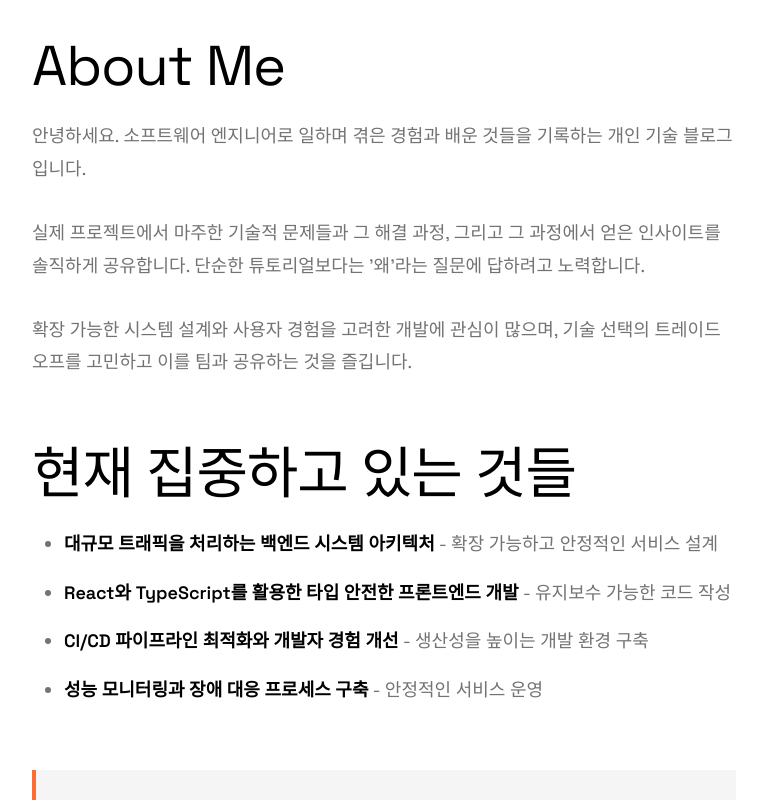
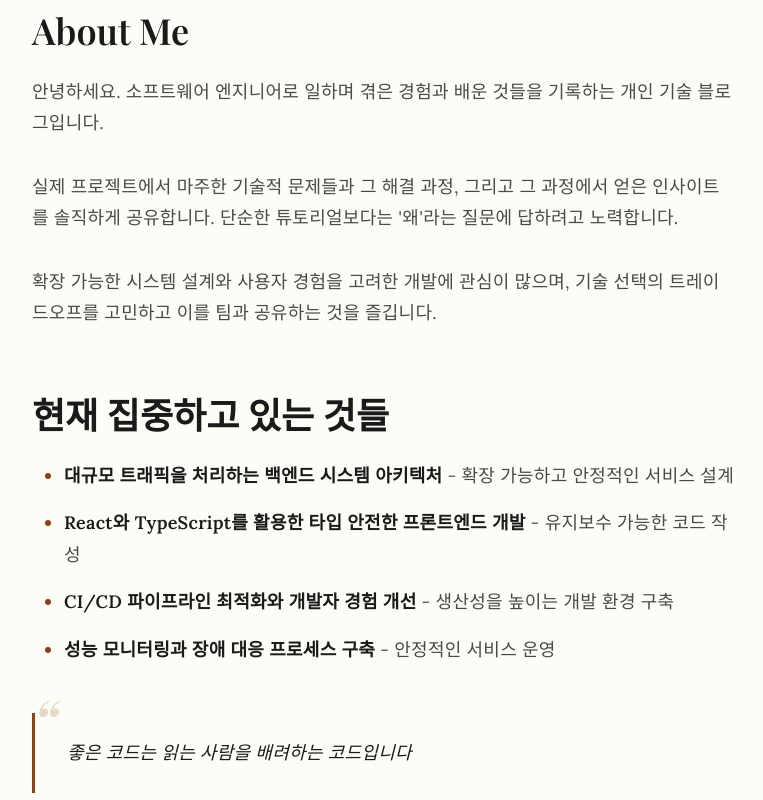
Before and after one commit to load28/blog, a Next.js app: page /about in a window 1280 px wide. Shown: the part 640-1440 px from the top of the page, without its empty margins (256-1019 px from the left). Built offline with nearby package versions, Linux system fonts and the light colour scheme.

Commit message:
fix: change font

```diff
--- a/app/globals.css
+++ b/app/globals.css
@@ -1,64 +1,89 @@
-@import url("https://fonts.googleapis.com/css2?family=Space+Grotesk:wght@400;500;600;700&family=Noto+Sans+KR:wght@400;500;600;700&display=swap");
+@import url("https://fonts.googleapis.com/css2?family=Playfair+Display:wght@400;600;700;800&family=Lora:ital,wght@0,400;0,500;0,600;1,400;1,600&family=Noto+Serif+KR:wght@400;500;600;700&display=swap");
 @import "tailwindcss";
 
 @theme inline {
-  --color-foreground: #000;
-  --color-background: #fff;
-  --color-accent: #ff6b35;
-  --color-muted: #737373;
-  --color-section: #f5f5f5;
+  --color-foreground: #1a1a1a;
+  --color-background: #fdfdf8;
+  --color-accent: #8b4513;
+  --color-accent-hover: #6d3710;
+  --color-accent-light: #c4a57b;
+  --color-muted: #4a4a4a;
+  --color-section: #f8f6f0;
+  --color-border: #d4c5b0;
+  --color-code-bg: #f5f3ed;
 
-  --font-sans: "Space Grotesk", "Noto Sans KR", ui-sans-serif, system-ui, sans-serif;
+  --font-display: "Playfair Display", "Noto Serif KR", Georgia, serif;
+  --font-body: "Lora", "Noto Serif KR", Georgia, serif;
+  --font-mono: "JetBrains Mono", Menlo, Monaco, monospace;
 }
 
 body {
   background-color: var(--color-background);
   color: var(--color-foreground);
   margin: 0;
-  font-family: Space Grotesk, Noto Sans KR, -apple-system, BlinkMacSystemFont, sans-serif;
+  font-family: var(--font-body);
+  font-size: 1.125rem;
+  line-height: 1.75;
+  letter-spacing: 0.015em;
 }
 
 h1, h2, h3, h4, h5, h6 {
-  font-family: Space Grotesk, Noto Sans KR, sans-serif;
+  font-family: var(--font-display);
+  color: inherit;
+  letter-spacing: 0;
+  font-weight: 600;
 }
 
 h1 {
-  font-size: 5rem;
-  font-weight: 400;
-  line-height: 1;
-  letter-spacing: -0.03em;
+  font-size: 3rem;
+  font-weight: 700;
+  line-height: 1.1;
 }
 
 h2 {
-  font-size: 3.5rem;
-  font-weight: 400;
-  line-height: 1.1;
-  letter-spacing: -0.02em;
+  font-size: 2.25rem;
+  font-weight: 600;
+  line-height: 1.2;
 }
 
 h3 {
-  font-size: 2.25rem;
-  font-weight: 400;
-  line-height: 1.2;
-  letter-spacing: -0.01em;
+  font-size: 1.688rem;
+  line-height: 1.25;
 }
 
 h4 {
-  font-size: 1.75rem;
-  font-weight: 400;
+  font-size: 1.266rem;
   line-height: 1.3;
+  letter-spacing: 0.01em;
 }
 
 h5 {
-  font-size: 1.25rem;
-  font-weight: 400;
-  line-height: 1.4;
+  font-size: 1rem;
+  line-height: 1.3;
+  letter-spacing: 0.01em;
+}
+
+h6 {
+  font-size: 0.875rem;
+  line-height: 1.3;
+  letter-spacing: 0.01em;
+  text-transform: uppercase;
 }
 
 p {
   font-size: 1.125rem;
-  line-height: 1.8;
+  line-height: 1.75;
   font-weight: 400;
+  margin-bottom: 1.5rem;
+}
+
+/* Responsive typography */
+@media (max-width: 768px) {
+  h1 { font-size: 2.25rem; }
+  h2 { font-size: 1.688rem; }
+  h3 { font-size: 1.266rem; }
+  h4 { font-size: 1.125rem; }
+  body, p { font-size: 1rem; }
 }
 
 /* Article content styles */
@@ -66,7 +91,8 @@ p {
   max-width: none;
   color: var(--color-muted);
   font-size: 1.125rem;
-  line-height: 1.8;
+  line-height: 1.75;
+  font-family: var(--font-body);
 }
 
 .prose h2,
@@ -75,50 +101,115 @@ p {
 .prose h5,
 .prose h6 {
   color: var(--color-foreground);
-  font-weight: 400;
+  font-family: var(--font-display);
+  font-weight: 600;
 }
 
+.prose h2 {
+  font-weight: 600;
+}
+
+/* Drop cap for first paragraph */
+.prose > p:first-of-type {
+  font-size: 1.25rem;
+  color: var(--color-foreground);
+  margin-bottom: 3rem;
+  line-height: 1.625;
+}
+
+.prose > p:first-of-type::first-letter {
+  float: left;
+  font-size: 3.5rem;
+  line-height: 0.85;
+  margin: 0.1em 0.15em 0 0;
+  font-weight: 700;
+  color: var(--color-accent);
+  font-family: var(--font-display);
+}
+
+/* Links */
 .prose a {
   color: var(--color-accent);
   text-decoration: none;
+  border-bottom: 1px solid var(--color-accent-light);
+  transition: all 0.2s ease;
 }
 
 .prose a:hover {
-  text-decoration: underline;
+  border-bottom-color: var(--color-accent);
+  background-color: rgba(139, 69, 19, 0.05);
 }
 
+/* Code styling */
 .prose code {
-  background-color: var(--color-section);
-  padding: 0.125rem 0.25rem;
+  background-color: var(--color-code-bg);
+  color: var(--color-accent);
+  padding: 0.125rem 0.375rem;
   border-radius: 0.25rem;
   font-size: 0.875em;
+  font-family: var(--font-mono);
+  border: 1px solid var(--color-border);
 }
 
 .prose pre {
-  background-color: rgb(17, 17, 17);
-  color: rgb(255, 255, 255);
-  padding: 1rem;
-  border-radius: 0.5rem;
+  background-color: #1a1a1a;
+  color: #f5f5f5;
+  padding: 1.5rem;
+  border-radius: 0.375rem;
   overflow-x: auto;
+  border: 1px solid var(--color-border);
 }
 
 .prose pre code {
   background-color: transparent;
   padding: 0;
+  border: none;
+  color: inherit;
 }
 
-.prose img {
-  border-radius: 0.5rem;
-  width: 100%;
-  height: auto;
-}
-
+/* Strong/Bold */
 .prose strong {
   color: var(--color-foreground);
   font-weight: 600;
 }
 
-/* Prose spacing - matching original design */
+/* Emphasis/Italic */
+.prose em {
+  font-style: italic;
+  color: var(--color-foreground);
+}
+
+/* Blockquotes */
+.prose blockquote {
+  position: relative;
+  margin-top: 3rem;
+  margin-bottom: 3rem;
+  padding: 1.5rem 2rem;
+  background-color: transparent;
+  border-left: 3px solid var(--color-accent);
+  color: var(--color-foreground);
+  font-style: italic;
+  font-size: 1.125rem;
+}
+
+.prose blockquote::before {
+  content: "\201C";
+  font-family: var(--font-display);
+  font-size: 4rem;
+  color: var(--color-accent-light);
+  position: absolute;
+  left: -0.5rem;
+  top: -1.5rem;
+  opacity: 0.4;
+  line-height: 1;
+}
+
+.prose blockquote p {
+  margin-bottom: 0;
+  color: var(--color-foreground);
+}
+
+/* Prose spacing - matching classic design */
 .prose h2 {
   margin-top: 4rem;
   margin-bottom: 1.5rem;
@@ -138,17 +229,12 @@ p {
   margin-bottom: 2rem;
 }
 
-.prose > p:first-of-type {
-  font-size: 1.25rem;
-  color: var(--color-foreground);
-  margin-bottom: 3rem;
-  line-height: 1.625;
-}
-
+/* Lists */
 .prose ul,
 .prose ol {
   margin-bottom: 3rem;
   padding-left: 2rem;
+  color: var(--color-muted);
 }
 
 .prose ul {
@@ -163,11 +249,16 @@ p {
 .prose ol > li {
   margin-bottom: 1rem;
   display: list-item;
+  line-height: 1.75;
 }
 
 .prose ul > li:last-child,
 .prose ol > li:last-child {
   margin-bottom: 0;
+}
+
+.prose li::marker {
+  color: var(--color-accent);
 }
 
 .prose ul strong,
@@ -176,17 +267,32 @@ p {
   font-weight: 600;
 }
 
-.prose blockquote {
-  margin-top: 4rem;
-  margin-bottom: 3rem;
-  padding: 2rem;
-  background-color: var(--color-section);
-  border-left: 4px solid var(--color-accent);
-  color: var(--color-foreground);
+/* Horizontal Rules */
+.prose hr {
+  border: none;
+  text-align: center;
+  margin: 4rem auto;
+  position: relative;
+  height: 0;
 }
 
-.prose blockquote p {
-  margin-bottom: 0;
+.prose hr::after {
+  content: "§";
+  display: inline-block;
+  font-size: 1.5rem;
+  color: var(--color-accent);
+  letter-spacing: 1em;
+  padding-left: 1em;
+}
+
+/* Images */
+.prose img {
+  border-radius: 0.25rem;
+  width: 100%;
+  height: auto;
+  margin-top: 3rem;
+  margin-bottom: 3rem;
+  box-shadow: 0 4px 6px rgba(0, 0, 0, 0.1);
 }
 
 .prose pre {
@@ -194,15 +300,51 @@ p {
   margin-bottom: 2rem;
 }
 
-.prose img {
-  margin-top: 3rem;
-  margin-bottom: 3rem;
+/* Tables */
+.prose table {
+  border-collapse: collapse;
+  width: 100%;
+  margin: 2rem 0;
 }
 
-.prose hr {
-  margin-top: 4rem;
-  margin-bottom: 4rem;
-  border-color: var(--color-section);
+.prose th {
+  background-color: var(--color-section);
+  padding: 0.75rem;
+  text-align: left;
+  font-weight: 600;
+  border-bottom: 2px solid var(--color-accent);
+}
+
+.prose td {
+  padding: 0.75rem;
+  border-bottom: 1px solid var(--color-border);
+}
+
+/* Mobile responsive adjustments */
+@media (max-width: 768px) {
+  .prose > p:first-of-type::first-letter {
+    font-size: 3rem;
+    margin: 0.05em 0.1em 0 0;
+  }
+
+  .prose blockquote::before {
+    font-size: 3rem;
+    top: -1rem;
+  }
+
+  .prose blockquote {
+    padding: 1rem 1.5rem;
+    margin-top: 2rem;
+    margin-bottom: 2rem;
+  }
+}
+
+/* Small caps utility class */
+.small-caps {
+  font-variant: small-caps;
+  letter-spacing: 0.05em;
+  font-weight: 600;
+  font-family: var(--font-display);
 }
 
 /* Utility classes */
--- a/components/FeaturedArticle.tsx
+++ b/components/FeaturedArticle.tsx
@@ -1,5 +1,5 @@
+import { getPostImagePath } from "@/lib/images";
 import { PostMetadata } from "@/lib/posts";
-import { getPostImagePath } from "@/lib/images";
 import Image from "next/image";
 import Link from "next/link";
 
```
